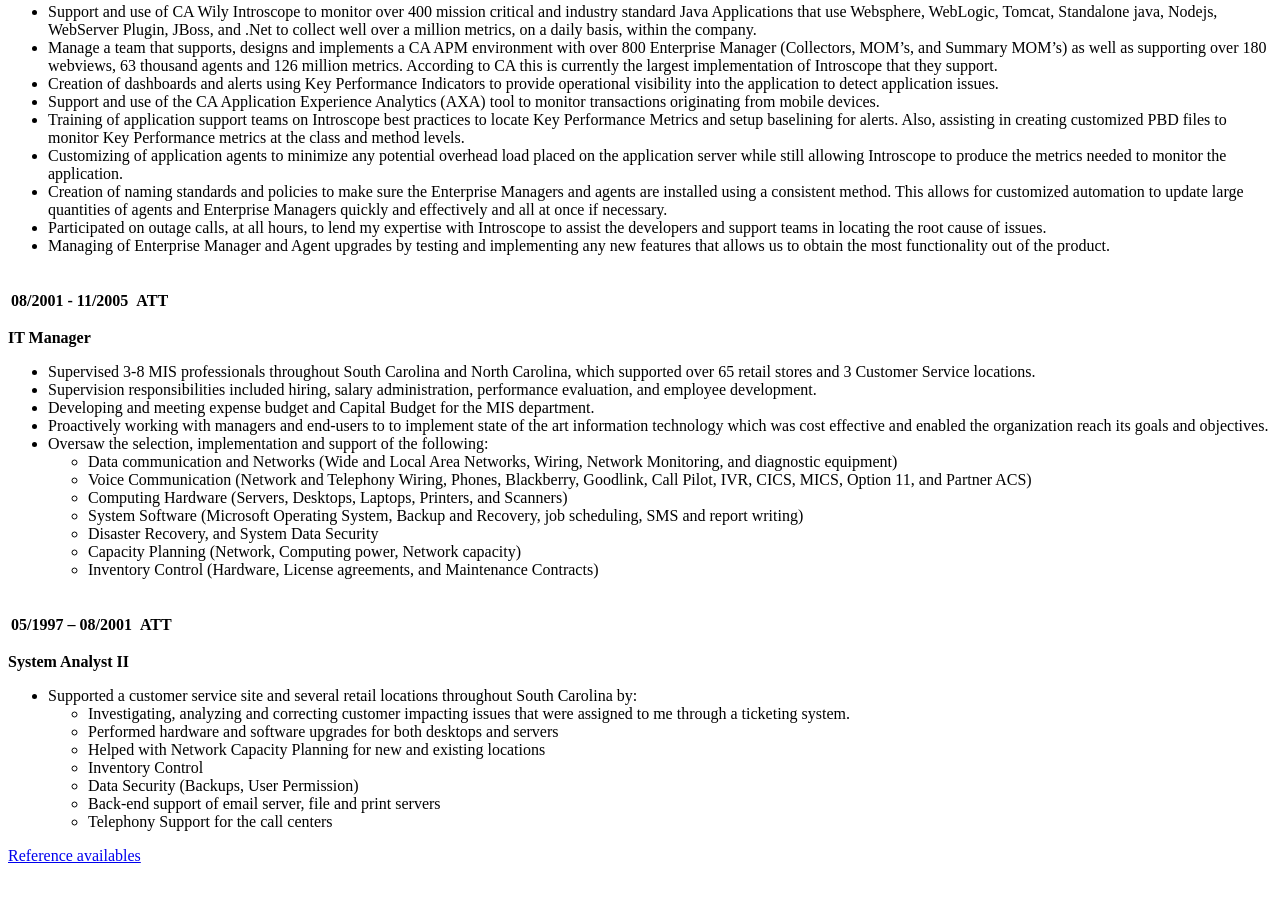
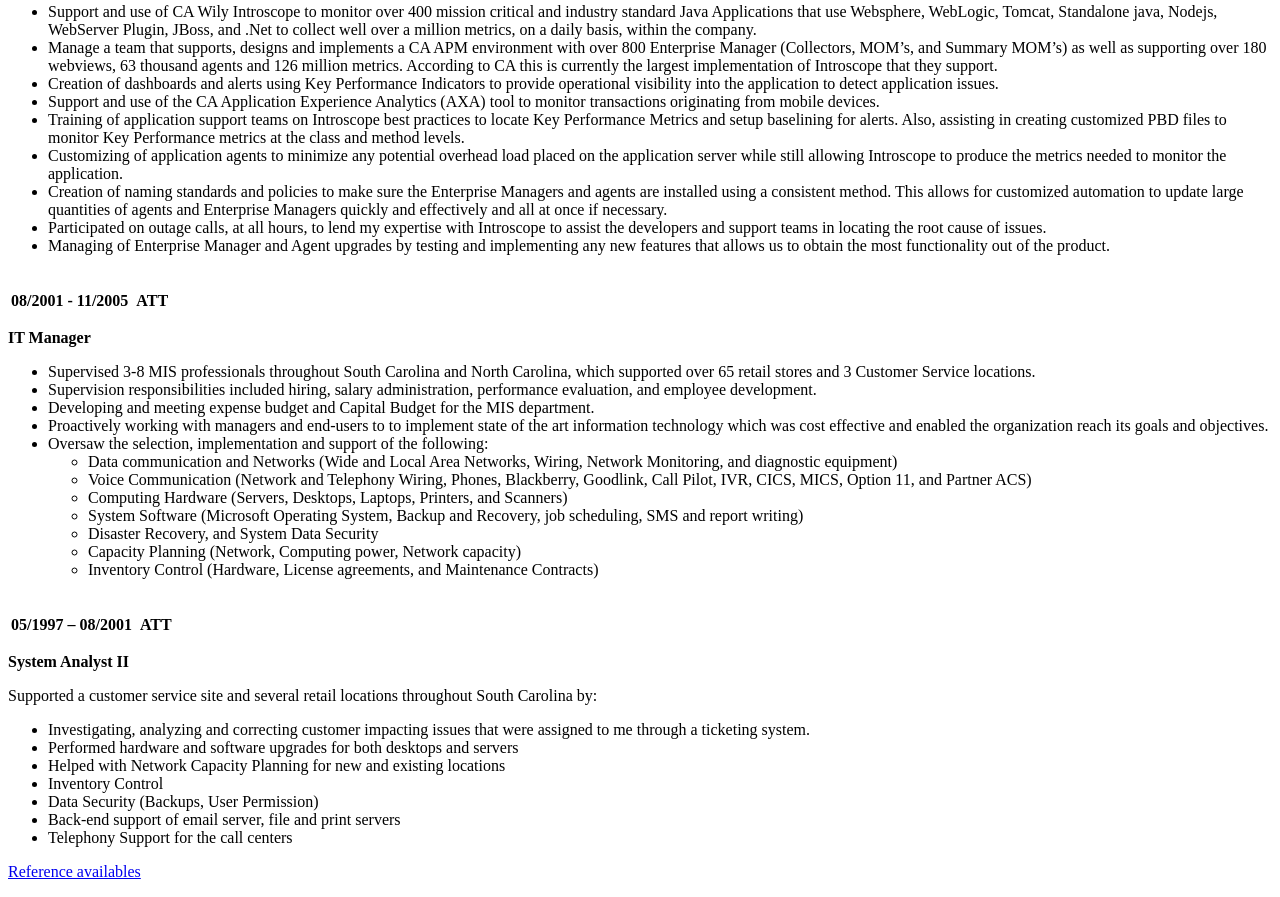
Before and after one commit to kmiller896/Resume, a plain HTML site: page index.html in a window 1280 px wide. Shown: the part 1308-2205 px from the top of the page. Drawn offline with Linux system fonts and the light colour scheme.

Commit message:
Add files via upload

```diff
--- a/index.html
+++ b/index.html
@@ -142,8 +142,7 @@
     </tr>
   </table>
   <p><strong>System Analyst II</strong></p>
-  <ul>
-    <li>Supported a customer service site and several retail locations throughout South Carolina by:</li>
+  <p>Supported a customer service site and several retail locations throughout South Carolina by:</p>
   <ul>
     <li>Investigating, analyzing and correcting customer impacting issues that were assigned to me through a ticketing system.</li>
     <li>Performed hardware and software upgrades for both desktops and servers</li>
@@ -153,7 +152,7 @@
     <li>Back-end support of email server, file and print servers</li>
     <li>Telephony Support for the call centers</li>
   </ul>
-  </ul>
+
   <p><a href="references.html">Reference availables</a></p>
 </body>
 
```
Lines whose indentation alone changed are shown as unchanged.
